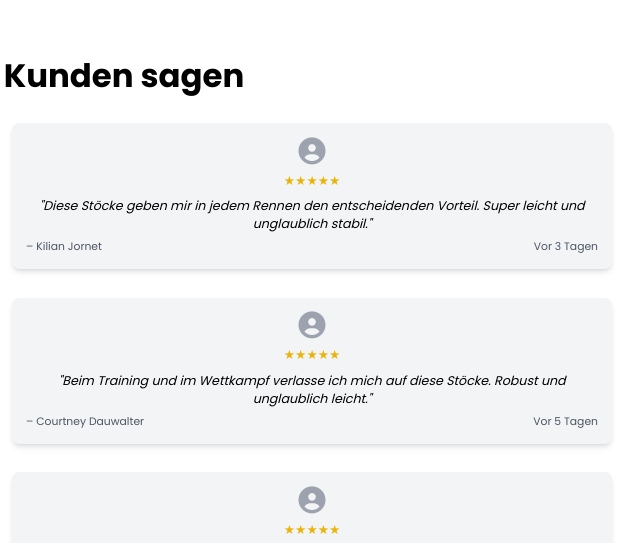
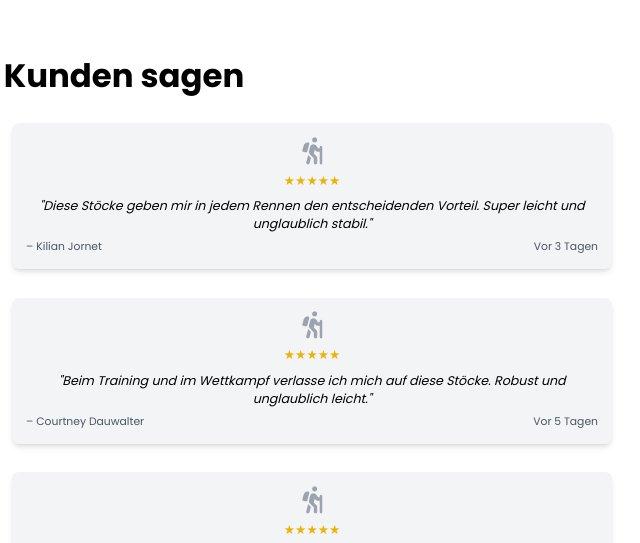
Before and after one commit to StevenE98/responsive-webdesign-Trailrunning, a plain HTML site: page index.html in a window 1280 px wide. Shown: the part 3380-3923 px from the top of the page, 546-1186 px from the left. Drawn offline with nearby package versions, Linux system fonts and the light colour scheme.

Commit message:
Use hiking icon for avatars

```diff
--- a/index.html
+++ b/index.html
@@ -335,7 +335,7 @@
       <!-- Rezension 1: 5 Sterne -->
       <div class="bg-gray-100 p-4 rounded-lg shadow-md">
         <div class="flex justify-center mb-2 text-gray-400 text-3xl">
-          <i class="fas fa-user-circle"></i>
+          <i class="fas fa-person-hiking"></i>
         </div>
         <div class="flex justify-center mb-2 text-yellow-500 text-sm">
           ★★★★★
@@ -350,7 +350,7 @@
       <!-- Rezension 2: 5 Sterne -->
       <div class="bg-gray-100 p-4 rounded-lg shadow-md">
         <div class="flex justify-center mb-2 text-gray-400 text-3xl">
-          <i class="fas fa-user-circle"></i>
+          <i class="fas fa-person-hiking"></i>
         </div>
         <div class="flex justify-center mb-2 text-yellow-500 text-sm">
           ★★★★★
@@ -365,7 +365,7 @@
         <!-- Rezension 3: 5 Sterne -->
       <div class="bg-gray-100 p-4 rounded-lg shadow-md">
         <div class="flex justify-center mb-2 text-gray-400 text-3xl">
-          <i class="fas fa-user-circle"></i>
+          <i class="fas fa-person-hiking"></i>
         </div>
         <div class="flex justify-center mb-2 text-yellow-500 text-sm">
           ★★★★★
```
